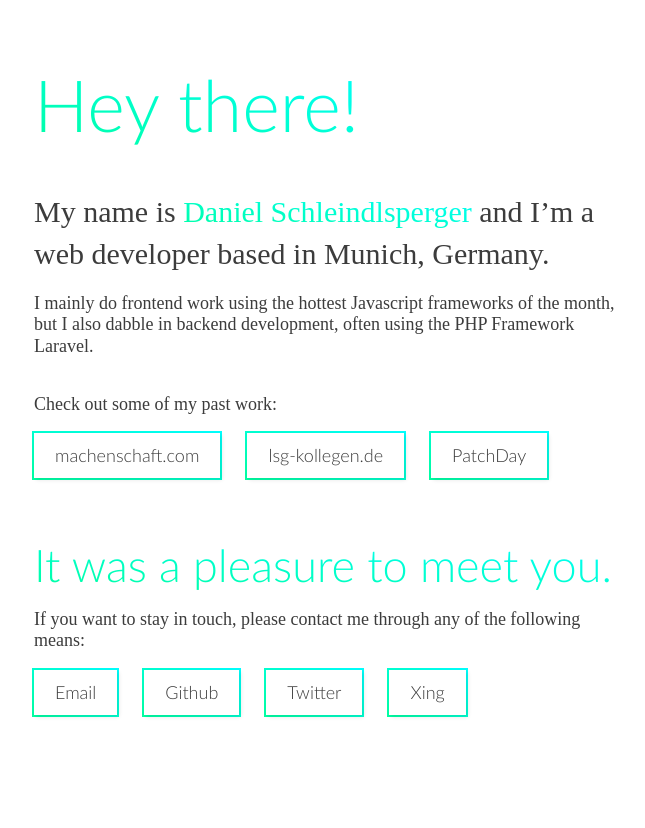
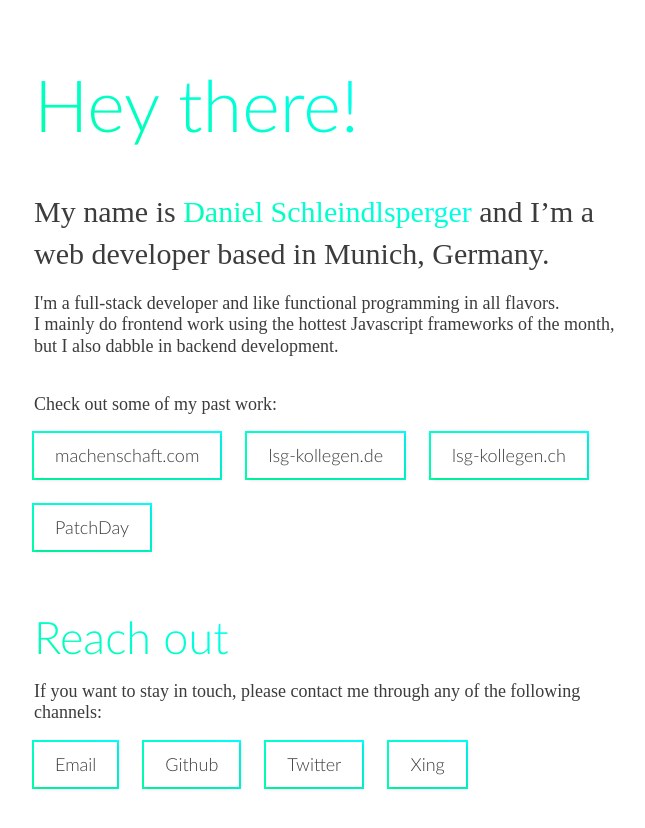
Before and after one commit to danielschleindlsperger/daniel.schleindlsperger.de, a website: page src/index.html in a window 1280 px wide. Shown: the whole page, without its empty margins (306-951 px from the left). Before the commit the page ends 800 px from the top, so only its background shows below. Drawn offline with nearby package versions, Linux system fonts and the light colour scheme; files that its build step writes are made by us from their sources; a web font is replaced by a local one.

Commit message:
change copy

```diff
--- a/src/index.html
+++ b/src/index.html
@@ -49,8 +49,9 @@
           developer based in Munich, Germany.
         </h2>
         <p>
-          I mainly do frontend work using the hottest Javascript frameworks of the month, but I also
-          dabble in backend development, often using the PHP Framework Laravel.
+          I'm a full-stack developer and like functional programming in all flavors. <br />I mainly
+          do frontend work using the hottest Javascript frameworks of the month, but I also dabble
+          in backend development.
         </p>
       </section>
 
@@ -58,17 +59,20 @@
         <p>Check out some of my past work:</p>
         <ul class="link-list">
           <li><a href="http://machenschaft.com">machenschaft.com</a></li>
-          <li><a href="http://lsg-kollegen.de">lsg-kollegen.de</a></li>
+          <li><a href="https://www.lsg-kollegen.de">lsg-kollegen.de</a></li>
+          <li><a href="https://www.lsg-kollegen.ch">lsg-kollegen.ch</a></li>
           <li><a href="https://github.com/danielschleindlsperger/patch-day">PatchDay</a></li>
         </ul>
       </section>
 
       <section class="farewell">
-        <h3 class="headline text-large text-gradient">It was a pleasure to meet you.</h3>
+        <h3 class="headline text-large text-gradient">Reach out</h3>
       </section>
 
       <section class="contact">
-        <p>If you want to stay in touch, please contact me through any of the following means:</p>
+        <p>
+          If you want to stay in touch, please contact me through any of the following channels:
+        </p>
         <ul class="link-list">
           <li><a href="mailto:daniel@schleindlsperger.de">Email</a></li>
           <li><a href="https://github.com/danielschleindlsperger">Github</a></li>
```
